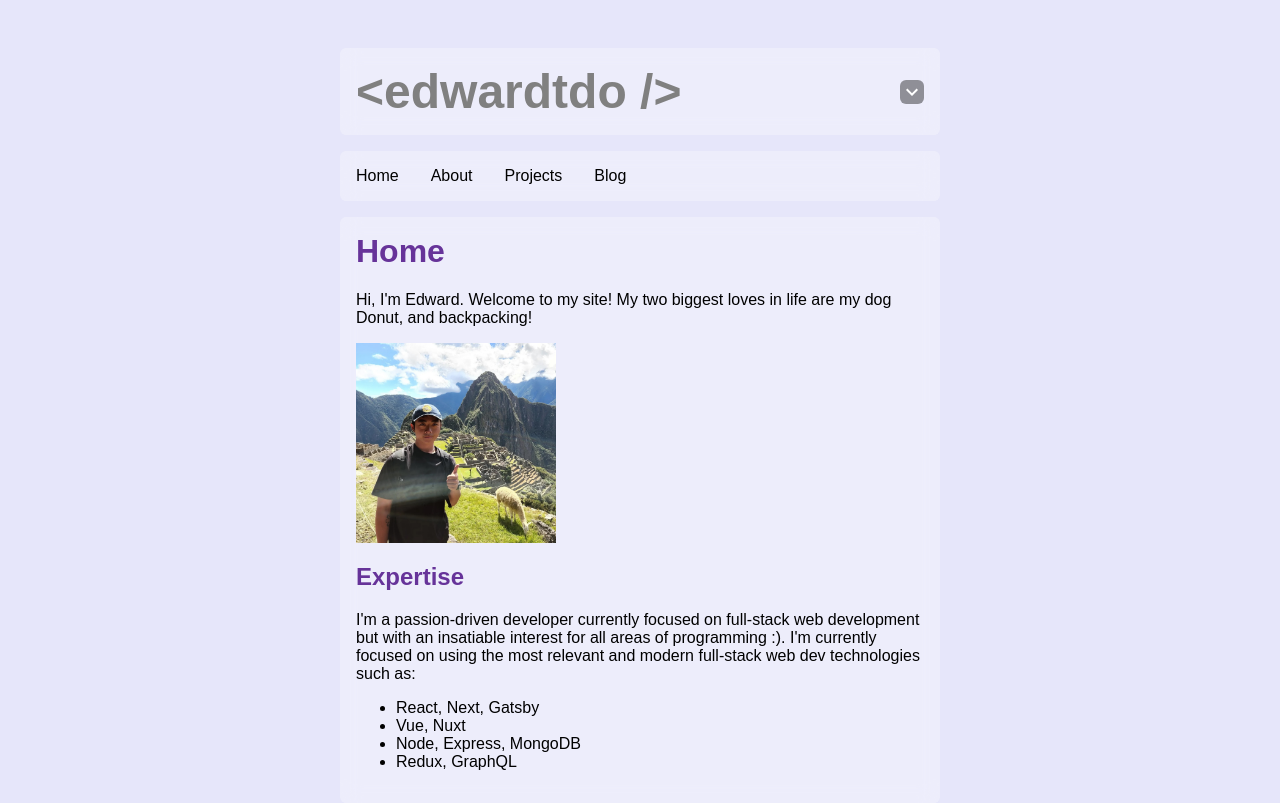
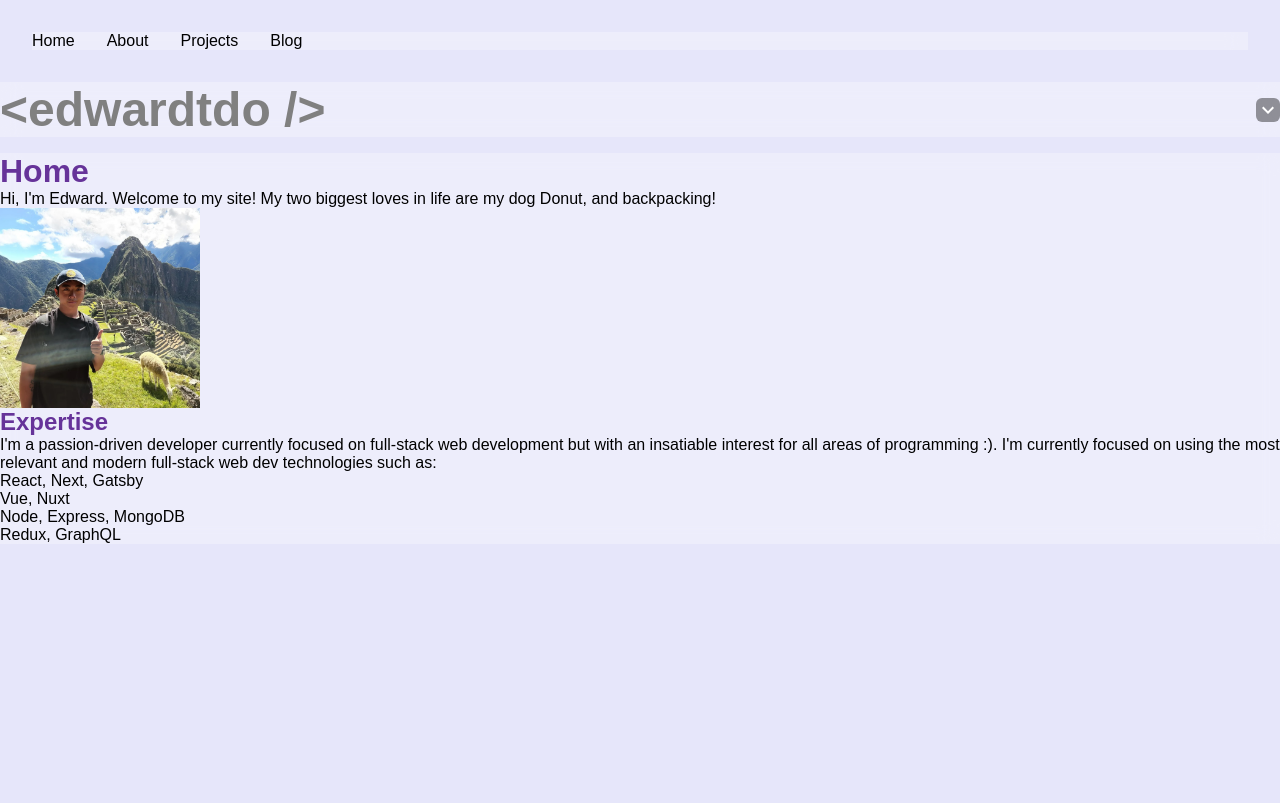
Before and after one commit to Foyoman/edwardtdo, a Gatsby site: page / in a window 1280 px wide. Built offline with nearby package versions, Linux system fonts and the light colour scheme; Gatsby itself is replaced by a stand-in of ours.

Commit message:
styling rehaul - credits to elias khoury

```diff
--- a/src/components/layout/layout.js
+++ b/src/components/layout/layout.js
@@ -21,22 +21,7 @@ const Layout = ({ pageTitle, children, className }) => {
   }
 
   return (
-    <div className={`container ${className}`}>
-			<header className="site-title">
-        <div className="title">
-          <div className="tag">
-            {`<${data.site.siteMetadata.title}`}
-            <span className={`closing-tag ${ expand ? 'expanded' : '' }`}>{` />`}</span>
-          </div>
-          <KeyboardArrowDownIcon className="chevron" onClick={handleClick} />
-        </div>
-        <div className={`props ${ expand ? 'expanded' : '' }`}>
-          <pre>    email="edwardtdo@gmail.com"</pre>
-          <pre>    linkedIn="<a href="https://www.linkedin.com/in/edwardtdo">https://www.linkedin.com/in/edwardtdo</a>"</pre>
-          <pre>    gitHub="<a href="https://www.github.com/Foyoman">https://www.github.com/Foyoman</a>"</pre>
-          {`/>`}
-        </div>
-			</header>
+    <div className={`page ${className}`}>
       <nav>
         <ul className="nav-links">
           <li className="nav-link-item">
@@ -61,6 +46,21 @@ const Layout = ({ pageTitle, children, className }) => {
           </li>
         </ul>
       </nav>
+			<header className="site-title">
+        <div className="title">
+          <div className="tag">
+            {`<${data.site.siteMetadata.title}`}
+            <span className={`closing-tag ${ expand ? 'expanded' : '' }`}>{` />`}</span>
+          </div>
+          <KeyboardArrowDownIcon className="chevron" onClick={handleClick} />
+        </div>
+        <div className={`props ${ expand ? 'expanded' : '' }`}>
+          <pre>    email="edwardtdo@gmail.com"</pre>
+          <pre>    linkedIn="<a href="https://www.linkedin.com/in/edwardtdo">https://www.linkedin.com/in/edwardtdo</a>"</pre>
+          <pre>    gitHub="<a href="https://www.github.com/Foyoman">https://www.github.com/Foyoman</a>"</pre>
+          {`/>`}
+        </div>
+			</header>
       <main>
         <h1 className="heading" style={{ marginTop: 0 }}>{pageTitle}</h1>
         {children}
--- a/src/components/layout/layout.scss
+++ b/src/components/layout/layout.scss
@@ -5,14 +5,14 @@ $black-glass: rgba(0, 0, 0, 0.4);
 @mixin gloss {
 	-webkit-backdrop-filter: blur(10px);
 	backdrop-filter: blur(10px);
-	border-radius: 6px;
 	background: $white-glass;
-	padding: 1rem;
 }
 
-// * {
-// 	transition: all 0.2s;
-// }
+* {
+	transition: all 0.2s;
+	margin: 0;
+	padding: 0;
+}
 
 html,
 body {
@@ -23,11 +23,33 @@ body {
 	background: lavender;
 }
 
-.container {
-  margin: auto;
-  max-width: 600px;
+.page {
+  // margin: auto;
+  // max-width: 600px;
   font-family: sans-serif;
-	padding-top: 3rem;
+	// padding-top: 3rem;
+
+	nav {
+		position: sticky;
+		padding: 2rem;
+
+		.nav-links {
+			@include gloss;
+			display: flex;
+			list-style: none;
+
+			.nav-link-item {
+				padding-right: 2rem;
+
+				.nav-link-text {
+					color: black;
+					text-decoration: none;
+
+				}
+			}
+		}
+	}
+
 
 	main {
 		@include gloss;
@@ -88,19 +110,4 @@ body {
 		color: rebeccapurple;
 	}
 
-	.nav-links {
-		@include gloss;
-		display: flex;
-		list-style: none;
-
-		.nav-link-item {
-			padding-right: 2rem;
-
-			.nav-link-text {
-				color: black;
-				text-decoration: none;
-
-			}
-		}
-	}
 }
```
